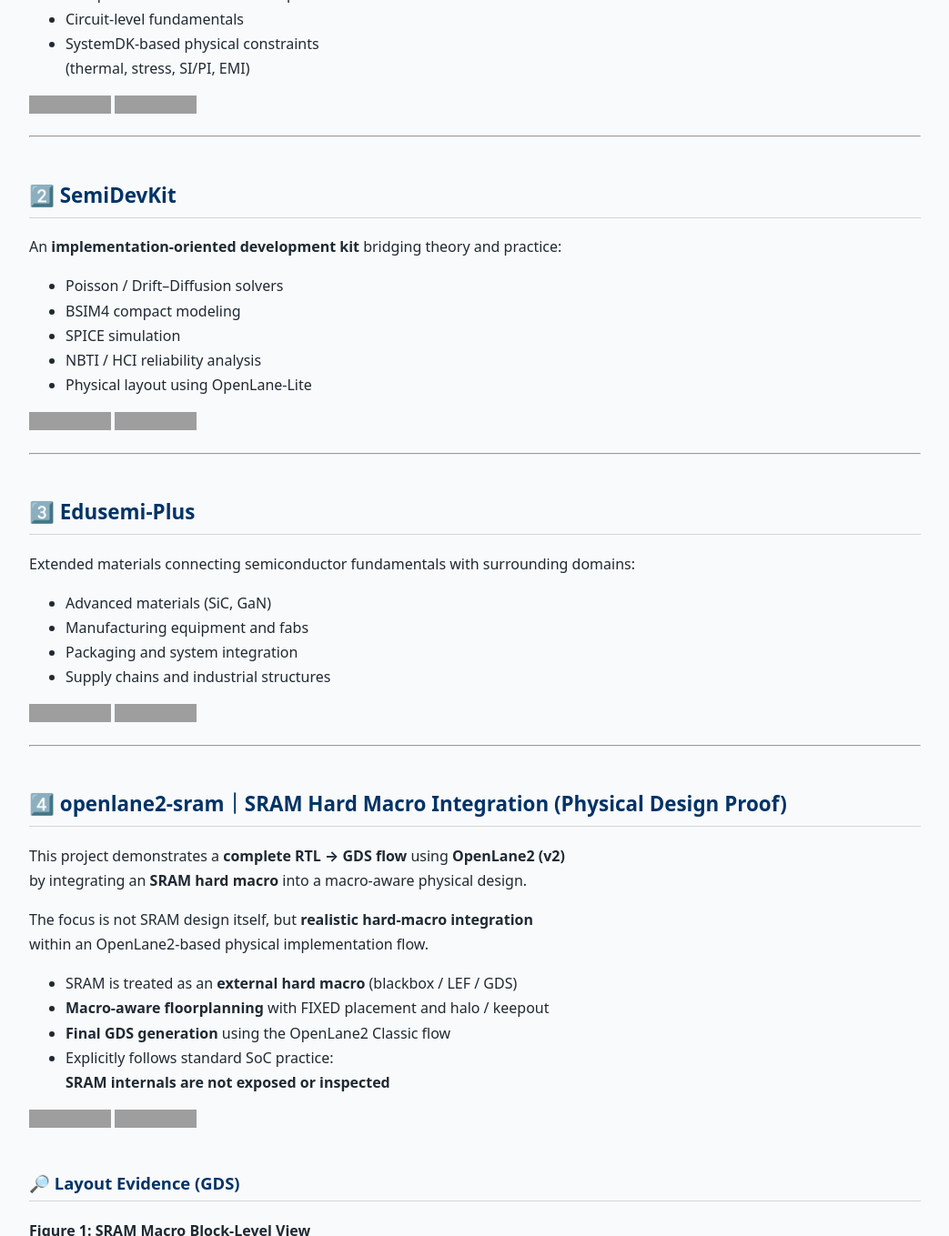
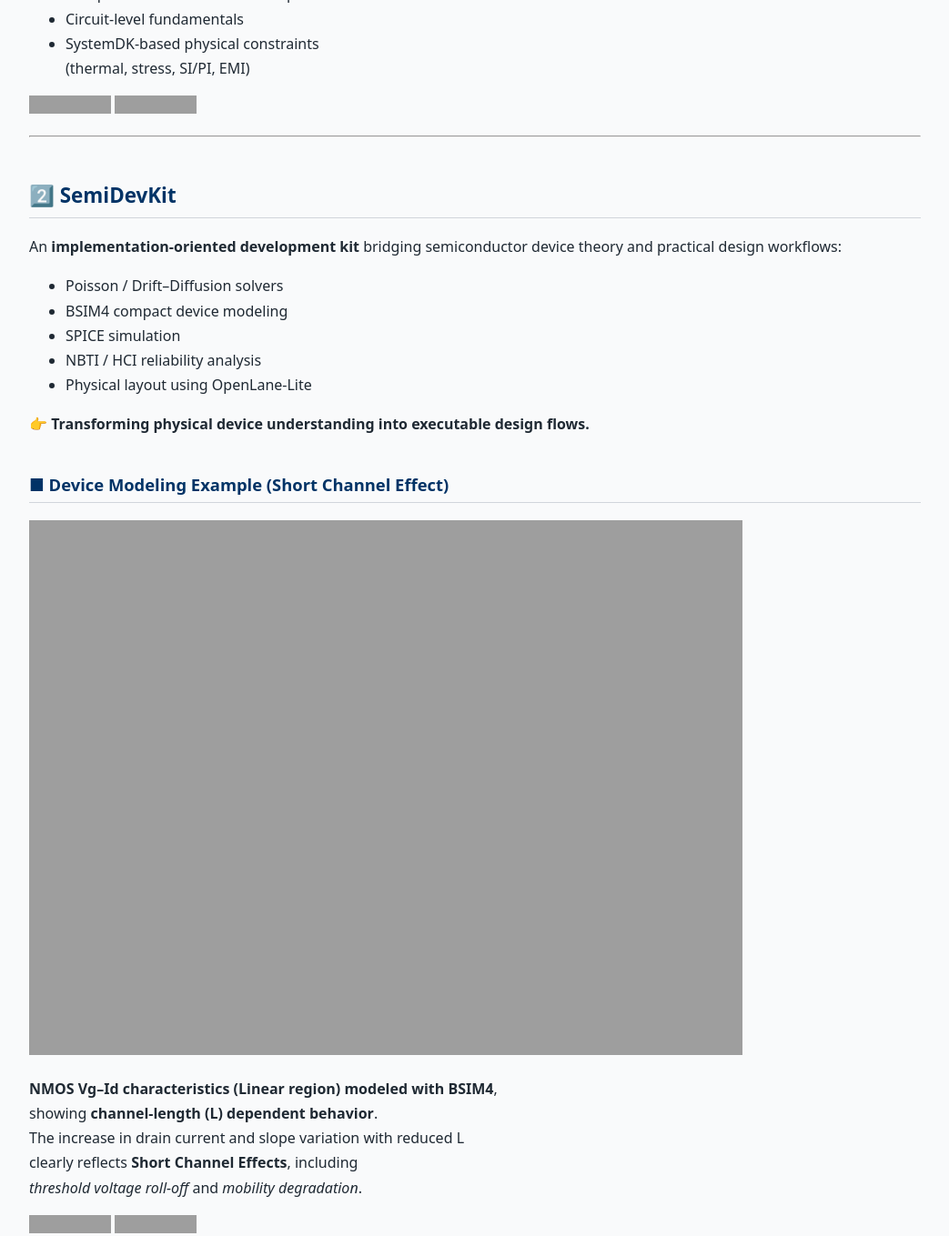
Before and after one commit to Samizo-AITL/Samizo-AITL.github.io, a Jekyll site: the page built from en/index.md, in a window 1280 px wide and 1400 px high, scrolled down 5483 px, cut to the strip 0-1359 px from the top of the window. Shown: the whole strip at 91% size, without its empty margins (118-1161 px from the left). Built offline with Jekyll 4.4.1, drawn with Linux system fonts in a browser that asks for light colours; grey boxes are pictures that could not be loaded.

Commit message:
Update index.md

```diff
--- a/en/index.md
+++ b/en/index.md
@@ -185,13 +185,25 @@
 ---
 
 ## 2️⃣ SemiDevKit
-An **implementation-oriented development kit** bridging theory and practice:
+An **implementation-oriented development kit** bridging semiconductor device theory and practical design workflows:
 
 - Poisson / Drift–Diffusion solvers
-- BSIM4 compact modeling
+- BSIM4 compact device modeling
 - SPICE simulation
 - NBTI / HCI reliability analysis
 - Physical layout using OpenLane-Lite
+
+👉 **Transforming physical device understanding into executable design flows.**
+
+### ■ Device Modeling Example (Short Channel Effect)
+
+<img src="https://samizo-aitl.github.io/SemiDevKit/assets/bsim4_analyzer_dim/nmos_vgid.png" width="80%">
+
+**NMOS Vg–Id characteristics (Linear region) modeled with BSIM4**,
+showing **channel-length (L) dependent behavior**.
+The increase in drain current and slope variation with reduced L
+clearly reflects **Short Channel Effects**, including
+*threshold voltage roll-off* and *mobility degradation*.
 
 [![Site](https://img.shields.io/badge/View-Site-brightgreen?logo=github)](https://samizo-aitl.github.io/SemiDevKit/)
 [![Repo](https://img.shields.io/badge/View-Repo-blue?logo=github)](https://github.com/Samizo-AITL/SemiDevKit)
```
